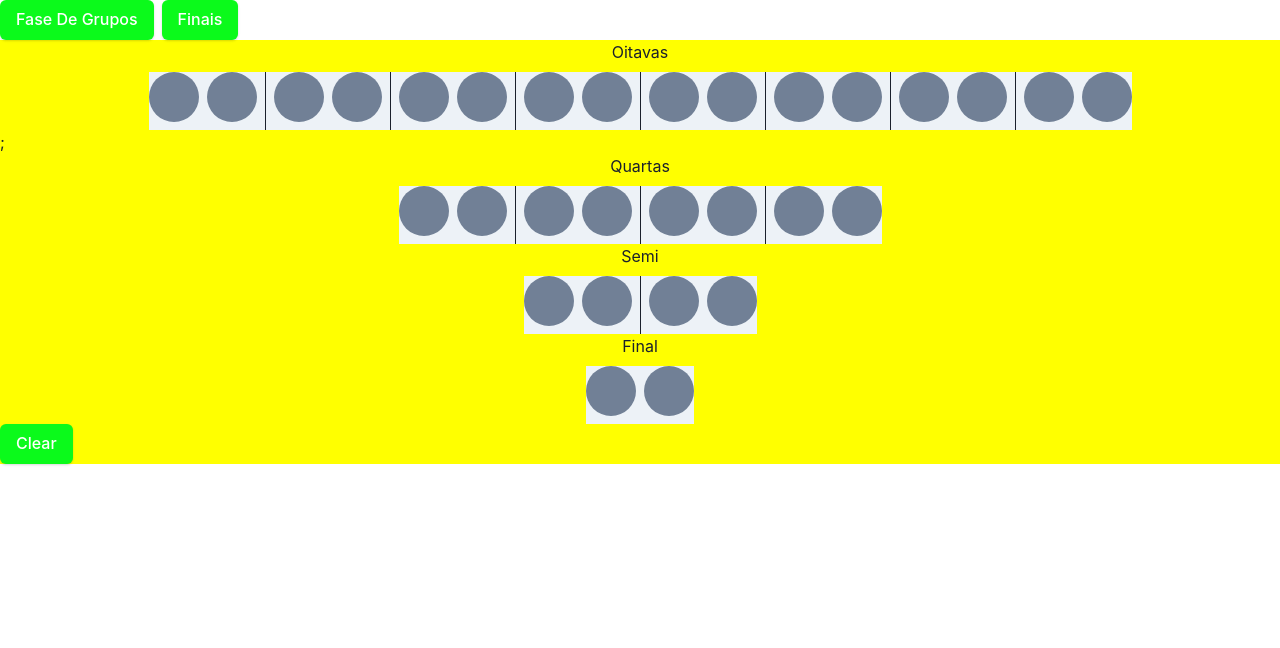
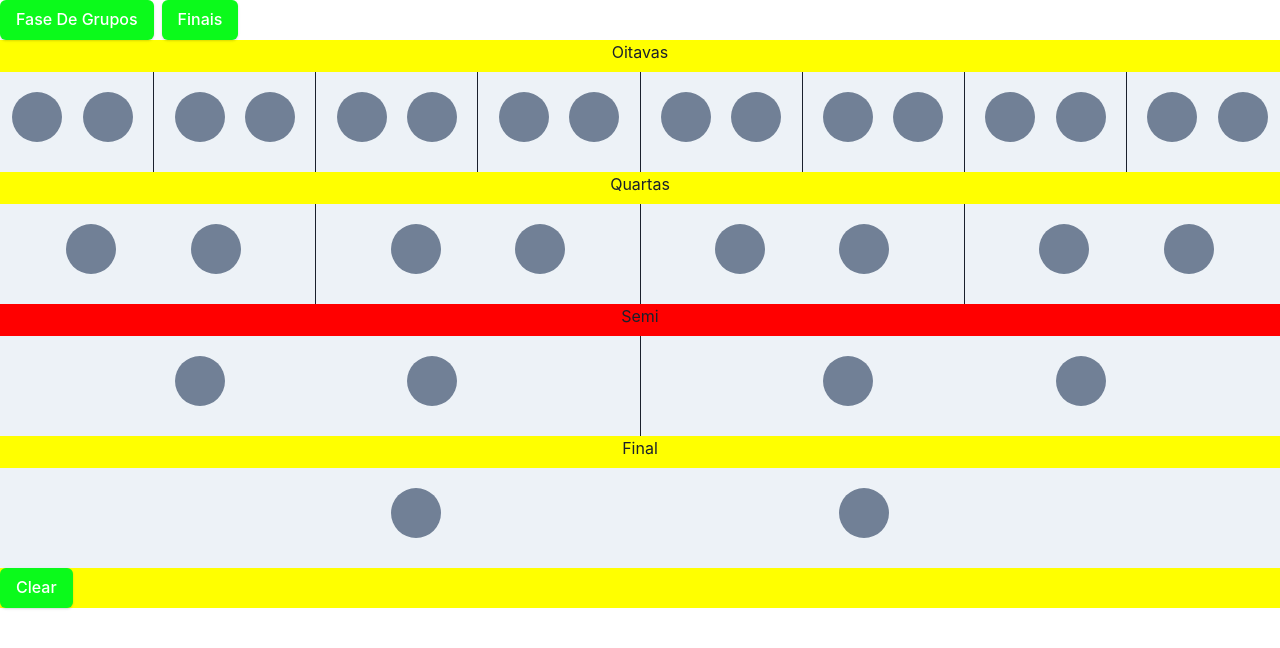
Before and after one commit to YagoLeite/World-Cup-Simulator, a Next.js app: page / in a window 1280 px wide. Both pictures are taken after a click on the button "Finais". Shown: the top 648 px of the page. Built offline with nearby package versions, Linux system fonts and the light colour scheme.

Commit message:
ui changes

```diff
--- a/components/Finals/KnockOut.js
+++ b/components/Finals/KnockOut.js
@@ -12,8 +12,8 @@ const Finals = () => {
   const { dispatch } = CupState();
 
   return (
-    <Box bg="yellow">
-      <Oitavas />;
+    <Box w="100vw" bg="yellow">
+      <Oitavas />
       <_Quartas />
       <SemiFinals />
       <_Finals />
--- a/components/Finals/Oitavas.js
+++ b/components/Finals/Oitavas.js
@@ -8,9 +8,19 @@ const Oitavas = () => {
   const { state, dispatch } = CupState();
   const filteredList = filteringByIndex(state.groupState, 1);
   return (
-    <Stack direction="column" justifyContent="center" alignItems="center">
+    <Stack
+      w="100%"
+      direction="column"
+      justifyContent="center"
+      alignItems="center"
+    >
       <Text>Oitavas</Text>
-      <HStack bg="gray.100" divider={<StackDivider borderColor="gray.800" />}>
+      <HStack
+        w="100%"
+        justifyContent="space-evenly"
+        bg="gray.100"
+        divider={<StackDivider borderColor="gray.800" />}
+      >
         <_SingleMatch
           firstTeam={findingTeam("A", 0, "oitavas", filteredList)}
           secondTeam={findingTeam("B", 1, "oitavas", filteredList)}
--- a/components/Finals/SemiFinals.js
+++ b/components/Finals/SemiFinals.js
@@ -11,9 +11,20 @@ const SemiFinals = () => {
       .filter((item) => item.semi)
       .find((item) => item.group === a || item.group === b);
   return (
-    <Stack direction="column" justifyContent="center" alignItems="center">
+    <Stack
+      w="100%"
+      bg="red"
+      direction="column"
+      justifyContent="center"
+      alignItems="center"
+    >
       <Text>Semi</Text>
-      <HStack divider={<StackDivider borderColor="gray.800" />} bg="gray.100">
+      <HStack
+        w="100%"
+        divider={<StackDivider borderColor="gray.800" />}
+        bg="gray.100"
+        justifyContent="space-evenly"
+      >
         <_SingleMatch
           firstTeam={findSemi("A", "B")}
           secondTeam={findSemi("C", "D")}
--- a/components/Finals/_Finals.js
+++ b/components/Finals/_Finals.js
@@ -9,9 +9,14 @@ const _Finals = () => {
   const findFinal = state.groupState.filter((item) => item.final);
 
   return (
-    <Stack direction="column" justifyContent="center" alignItems="center">
+    <Stack
+      w="100%"
+      direction="column"
+      justifyContent="center"
+      alignItems="center"
+    >
       <Text>Final</Text>
-      <HStack bg="gray.100">
+      <HStack w="100%" justifyContent="space-evenly" bg="gray.100">
         <_SingleMatch
           firstTeam={findFinal[0]}
           secondTeam={findFinal[1]}
--- a/components/Finals/_Quartas.js
+++ b/components/Finals/_Quartas.js
@@ -8,9 +8,19 @@ const _Quartas = () => {
   const { state, dispatch } = CupState();
   const filteredList = filteringByIndex(state.groupState, 1);
   return (
-    <Stack direction="column" justifyContent="center" alignItems="center">
+    <Stack
+      w="100%"
+      direction="column"
+      justifyContent="center"
+      alignItems="center"
+    >
       <Text>Quartas</Text>
-      <HStack divider={<StackDivider borderColor="gray.800" />} bg="gray.100">
+      <HStack
+        w="100%"
+        justifyContent="space-evenly"
+        divider={<StackDivider borderColor="gray.800" />}
+        bg="gray.100"
+      >
         <_SingleMatch
           firstTeam={
             findingTeam("A", 0, "quartas", filteredList) ||
--- a/components/Finals/_SingleMatch.js
+++ b/components/Finals/_SingleMatch.js
@@ -3,11 +3,11 @@ import React from "react";
 
 const SingleMatch = (props) => {
   return (
-    <Stack direction="row">
-      <Stack justifyContent="center" alignItems="center">
+    <Stack w="100%" h="100px" justifyContent="space-evenly" direction="row">
+      <Stack pt="20px">
         <Flex
-          w="50px"
-          h="50px"
+          w={["15px", "20px", "30px", "30px", "50px"]}
+          h={["15px", "20px", "30px", "30px", "50px"]}
           overflow="hidden"
           borderRadius="50%"
           bg="gray.500"
@@ -22,10 +22,10 @@ const SingleMatch = (props) => {
           {props.firstTeam?.name.slice(0, 3).toUpperCase()}
         </Text>
       </Stack>
-      <Stack direction="column" justifyContent="center" alignItems="center">
+      <Stack pt="20px">
         <Flex
-          w="50px"
-          h="50px"
+          w={["15px", "20px", "30px", "30px", "50px"]}
+          h={["15px", "20px", "30px", "30px", "50px"]}
           overflow="hidden"
           borderRadius="50%"
           bg="gray.500"
--- a/pages/index.js
+++ b/pages/index.js
@@ -3,7 +3,7 @@ import Groups from "../components/Groups/Groups";
 import Finals from "../components/Finals/Finals";
 import KnockOut from "../components/Finals/KnockOut";
 import { Header } from "../components/Header";
-import { Flex } from "@chakra-ui/react";
+import { Flex, Box } from "@chakra-ui/react";
 import { CupState } from "../context/Context";
 import { useEffect } from "react";
 
@@ -22,7 +22,7 @@ export default function Home() {
   }, [state]);
 
   return (
-    <div>
+    <Box w="100vw">
       <Head>
         <title>World Cup Simulator</title>
         <meta name="description" content="Generated by create next app" />
@@ -34,6 +34,6 @@ export default function Home() {
       {state.ui === "groups" && <Groups />}
       {/* {state.ui === "finals" && <Finals />} */}
       {state.ui === "finals" && <KnockOut />}
-    </div>
+    </Box>
   );
 }
```
